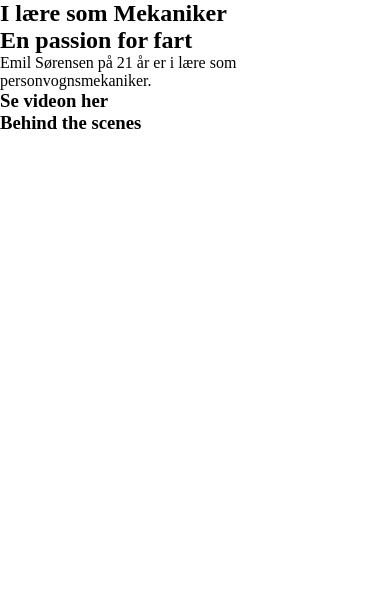
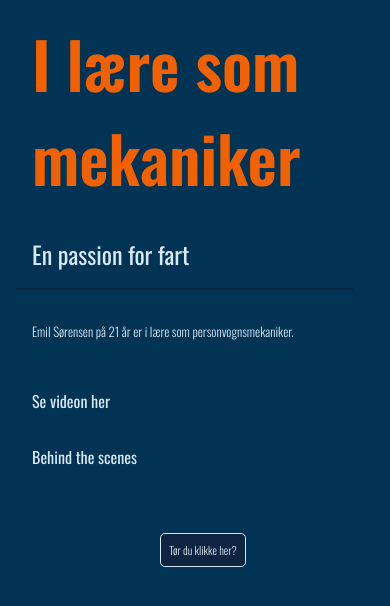
Before and after one commit to andr45f9/pilot_projekt, a plain HTML site: page index.html in a window 390 px wide. Drawn offline with nearby package versions, Linux system fonts and the light colour scheme.

Commit message:
farver og fonte

```diff
--- a/index.html
+++ b/index.html
@@ -6,15 +6,26 @@
     <meta name="viewport" content="width=device-width, initial-scale=1.0" />
     <title>Pilot Projekt</title>
     <link rel="stylesheet" href="style.css" />
+
+    <link rel="preconnect" href="https://fonts.googleapis.com" />
+    <link rel="preconnect" href="https://fonts.gstatic.com" crossorigin />
+    <link
+      href="https://fonts.googleapis.com/css2?family=Oswald:wght@300;400;600&display=swap"
+      rel="stylesheet"
+    />
   </head>
   <body>
     <main>
       <section id="first_section">
-        <h1>I lære som Mekaniker</h1>
+        <h1>
+          I lære som <br />
+          mekaniker
+        </h1>
       </section>
 
       <section id="second_section">
         <h2>En passion for fart</h2>
+        <hr />
         <p>Emil Sørensen på 21 år er i lære som personvognsmekaniker.</p>
       </section>
 
@@ -24,7 +35,11 @@
 
       <section id="fourth_section">
         <h3>Behind the scenes</h3>
+        <div class="knap_container">
+          <button>Tør du klikke her?</button>
+        </div>
       </section>
     </main>
+    <script src="script.js"></script>
   </body>
 </html>
--- /dev/null
+++ b/script.js
@@ -0,0 +1,12 @@
+//Forkoter knap og div så jeg ikke skal skrive hele smøren hele tiden.
+const btn = document.querySelector("button");
+const body = document.querySelector("body");
+const hr = document.querySelector("hr");
+
+//Laver en funktion hvor min knap kan toggle mellem at vise p og ikke vise p.
+function klikket() {
+  body.classList.toggle("skift_farve");
+  hr.classList.toggle("skift_hr");
+}
+//Når man klikker på knappen så ryger man op i fukntionen der toggler p.
+btn.addEventListener("click", klikket);
--- a/style.css
+++ b/style.css
@@ -8,6 +8,11 @@ img {
   display: block;
   width: 100%;
   height: auto;
+}
+
+body {
+  background-color: #003354;
+  margin-left: 1rem;
 }
 /*---------------------------*/
 
@@ -20,3 +25,103 @@ section {
   grid-column: 2/3;
 }
 /*---------------------------*/
+
+/*Redigering af tekst*/
+h1,
+h2,
+h3,
+p {
+  margin: 1rem;
+  color: #d9e8f5;
+  font-family: "Oswald", sans-serif;
+}
+
+h1 {
+  font-size: 6rem;
+  color: #f26101;
+  font-weight: 600;
+}
+
+h2 {
+  font-size: 2rem;
+  font-weight: 400;
+}
+
+h3 {
+  font-size: 1.5rem;
+  font-weight: 400;
+}
+
+p {
+  font-size: 1.1rem;
+  font-weight: 300;
+  margin-bottom: 2rem;
+}
+
+hr {
+  border: 1px solid #0e2440;
+  margin-bottom: 2rem;
+  width: 90%;
+  font-family: "Oswald", sans-serif;
+}
+/*---------------------------*/
+
+/*Styling af knappen@*/
+.knap_container {
+  display: flex;
+  align-items: center;
+  justify-content: center;
+}
+
+button {
+  background: #0e2440;
+  border: 2px solid #d9e8f5;
+  border-radius: 0.3rem;
+  padding: 0.7rem;
+  margin: 1rem;
+  margin-top: 3rem;
+  font-family: "Oswald", sans-serif;
+  color: #d9e8f5;
+}
+/*---------------------------*/
+
+/*Til toggle af knappen@*/
+body.skift_farve {
+  background-color: #91bed4;
+}
+
+hr.skift_hr {
+  border: 1px solid #d9e8f5;
+}
+/*---------------------------*/
+
+/*Alt Media@*/
+@media (max-width: 900px) {
+  h1 {
+    font-size: 5rem;
+  }
+}
+
+@media (max-width: 500px) {
+  h1 {
+    font-size: 4rem;
+  }
+  h2 {
+    font-size: 1.5rem;
+  }
+  h3 {
+    font-size: 1rem;
+  }
+  p {
+    font-size: 0.8rem;
+  }
+
+  button {
+    border: 1px solid #d9e8f5;
+    padding: 0.5rem;
+    font-size: 0.7rem;
+    font-weight: 300;
+  }
+}
+
+/*---------------------------*/
```
